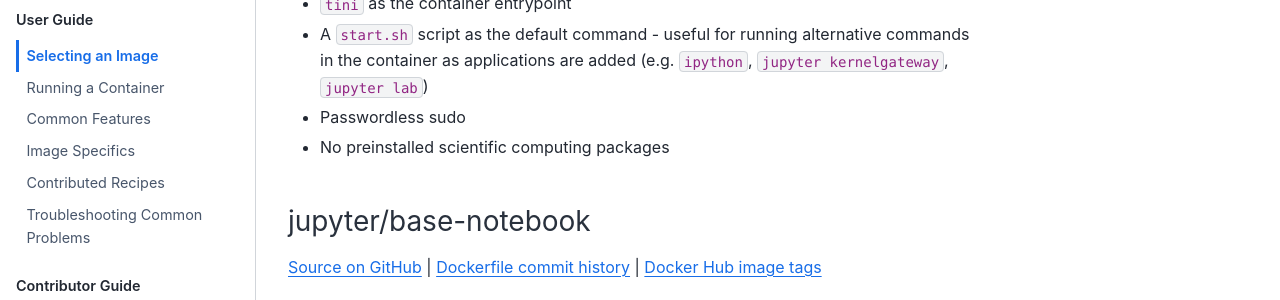
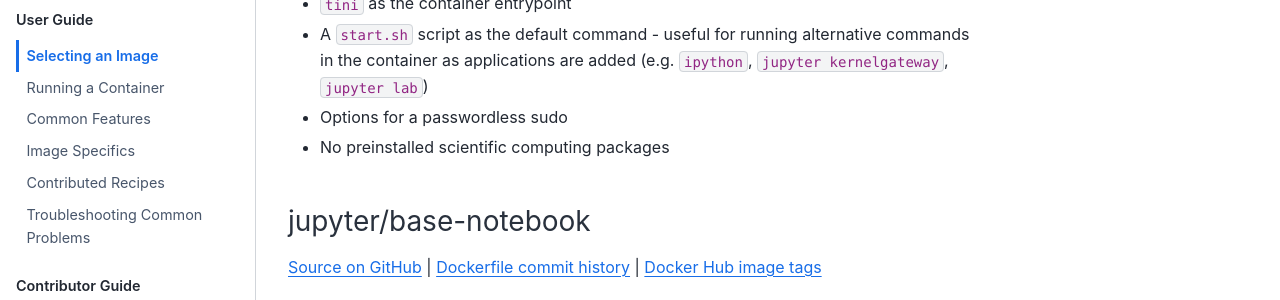
Before and after one commit to jupyter/docker-stacks, a Sphinx documentation site: the page built from docs/using/selecting.md, in a window 1280 px wide and 900 px high, scrolled down 949 px. Shown: the part 153-453 px from the top of the window. Built offline with Sphinx 7.4.7 and the Sphinx Book theme 1.1.4, drawn with Linux system fonts in a browser that asks for light colours.

Commit message:
Update docs/using/selecting.md
Co-authored-by: Ayaz Salikhov <mathbunnyru@users.noreply.github.com>

```diff
--- a/docs/using/selecting.md
+++ b/docs/using/selecting.md
@@ -36,7 +36,7 @@
   with ownership over the `/home/jovyan` and `/opt/conda` paths
 - `tini` as the container entrypoint
 - A `start.sh` script as the default command - useful for running alternative commands in the container as applications are added (e.g. `ipython`, `jupyter kernelgateway`, `jupyter lab`)
-- Passwordless sudo
+- Options for a passwordless sudo
 - No preinstalled scientific computing packages
 
 ### jupyter/base-notebook
```
